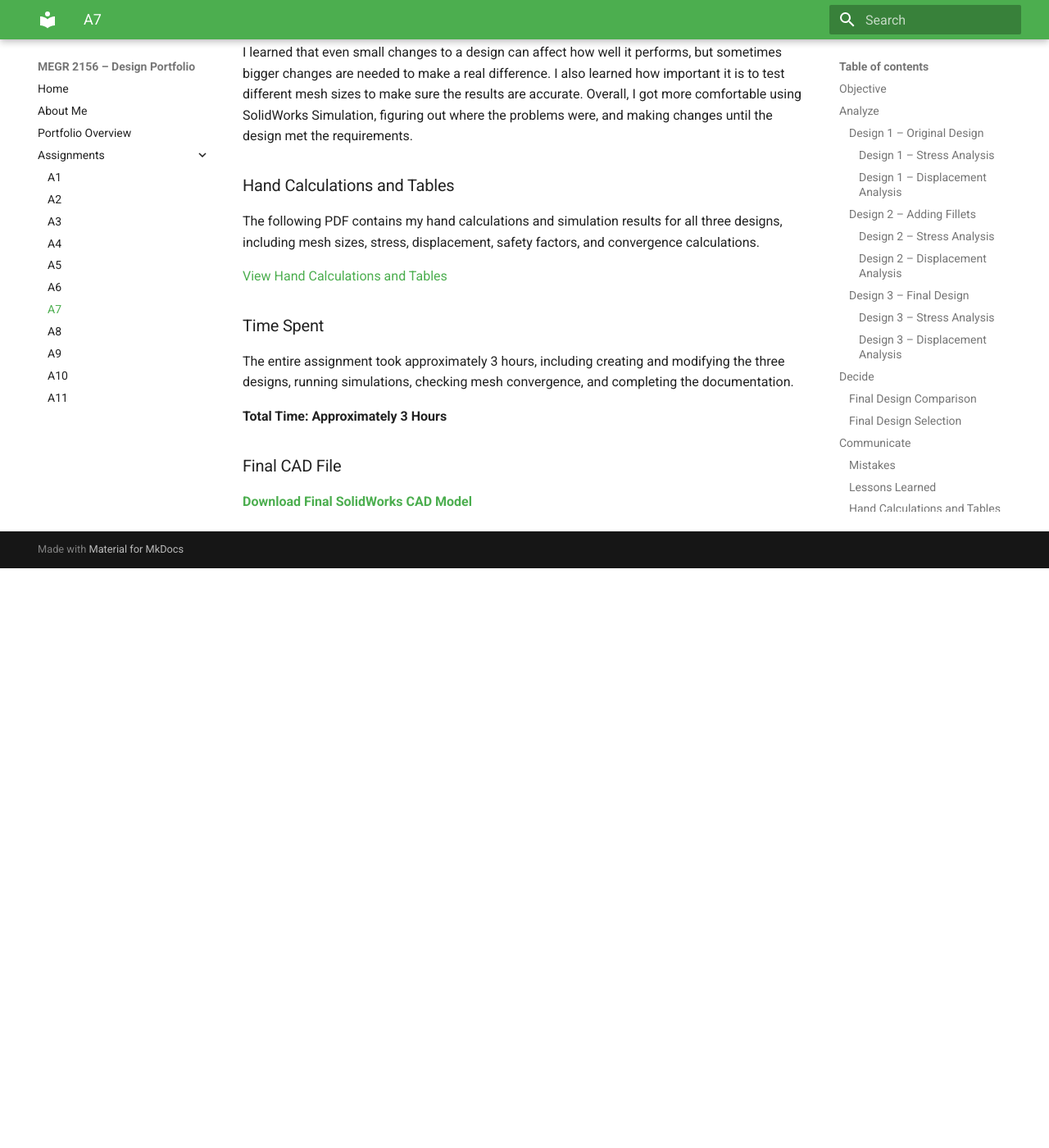
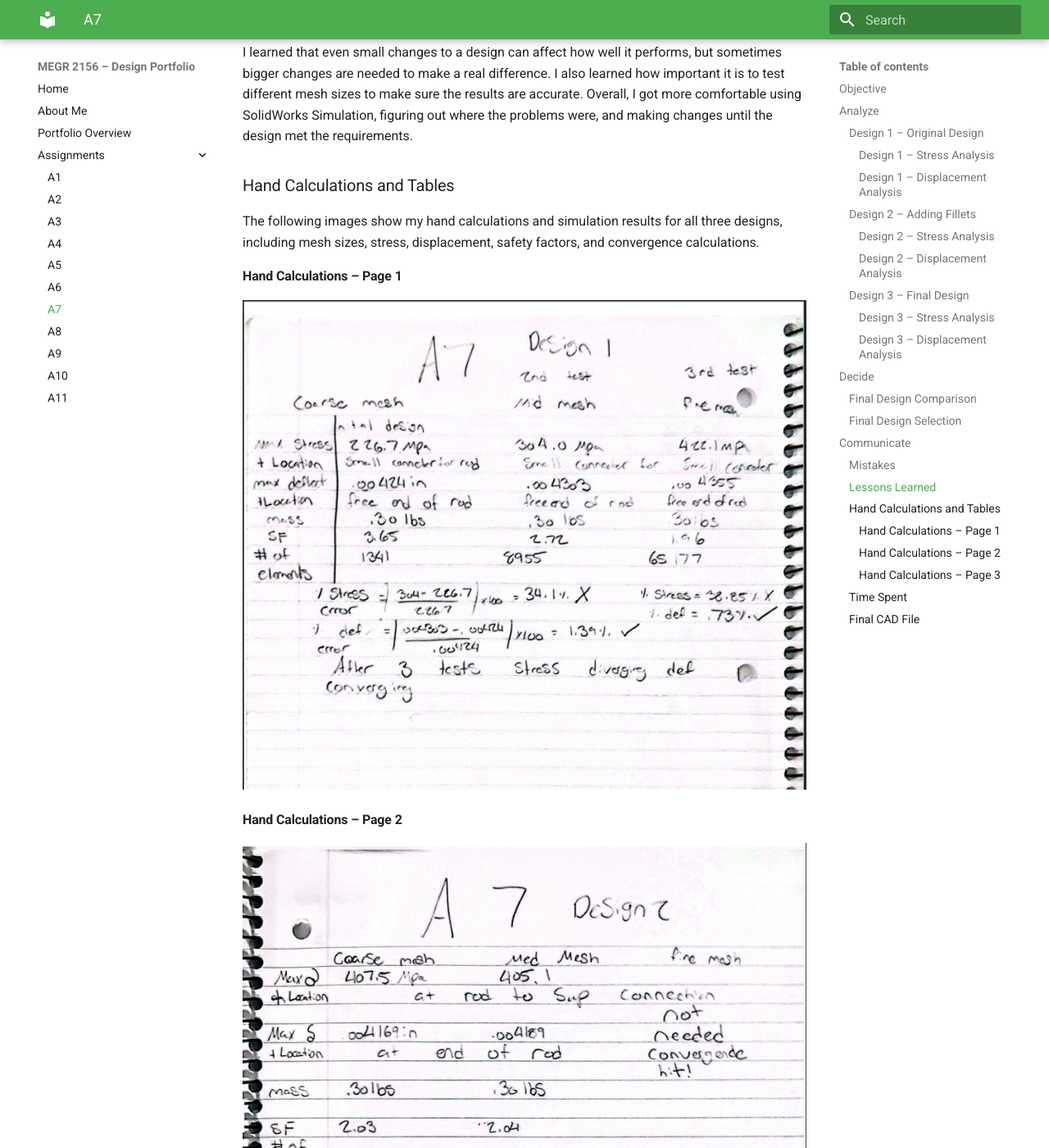
Before and after one commit to rgardn14-max/megr2157-portfolio, an MkDocs documentation site: the page built from docs/assignments/A07/index.md, in a window 1280 px wide and 1400 px high, scrolled down 5401 px. Shown: the whole window at 82% size. Built offline with MkDocs 1.6.1 and Material for MkDocs 9.7.7, drawn with Linux system fonts in a browser that asks for light colours; before the commit the page ends 6094 px from its top, so only the background shows below that; some of the changed text lies outside the part shown.

Commit message:
Update index.md

```diff
--- a/docs/assignments/A07/index.md
+++ b/docs/assignments/A07/index.md
@@ -73,9 +73,19 @@ I learned that even small changes to a design can affect how well it performs, b
 
 ### Hand Calculations and Tables
 
-The following PDF contains my hand calculations and simulation results for all three designs, including mesh sizes, stress, displacement, safety factors, and convergence calculations.
+The following images show my hand calculations and simulation results for all three designs, including mesh sizes, stress, displacement, safety factors, and convergence calculations.
 
-[View Hand Calculations and Tables](./H1.pdf)
+#### Hand Calculations – Page 1
+
+![Hand Calculations Page 1](H1.jpg)
+
+#### Hand Calculations – Page 2
+
+![Hand Calculations Page 2](H2.jpg)
+
+#### Hand Calculations – Page 3
+
+![Hand Calculations Page 3](H3.jpg)
 
 ### Time Spent
 
@@ -85,7 +95,6 @@ The entire assignment took approximately 3 hours, including creating and modifyi
 
 ### Final CAD File
 
+Below is my final SolidWorks bracket design (Design 3), which achieved a safety factor of 5.44.
 
-
-
-**[Download Final SolidWorks CAD Model](Design3.SLDPRT)**
+**[CLICK HERE TO DOWNLOAD FINAL SOLIDWORKS CAD FILE](https://github.com/rgardn14-max/megr2157-portfolio/raw/refs/heads/main/docs/assignments/A07/Design3.SLDPRT)**
```
